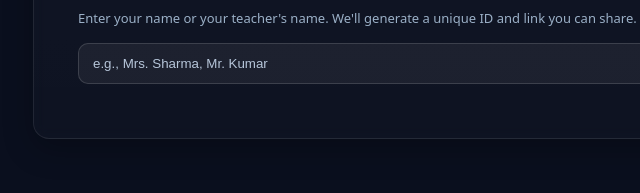
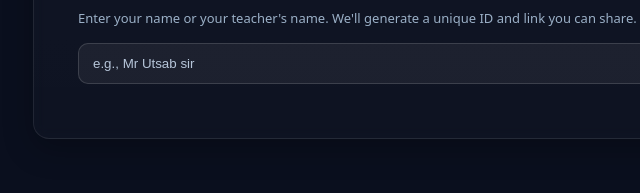
Before and after one commit to momin-AM/web, a website: page features/eventPage.html in a window 1280 px wide. Shown: the part 563-756 px from the top of the page, 137-777 px from the left. Drawn offline with Linux system fonts and the light colour scheme.

Commit message:
Update eventPage.html

```diff
--- a/features/eventPage.html
+++ b/features/eventPage.html
@@ -476,7 +476,7 @@
         <p class="hint">Enter your name or your teacher's name. We'll generate a unique ID and link you can share.</p>
 
         <div class="row">
-            <input id="nameInput" type="text" placeholder="e.g., Mrs. Sharma, Mr. Kumar" maxlength="80" />
+            <input id="nameInput" type="text" placeholder="e.g., Mr Utsab sir" maxlength="80" />
             <button id="generateBtn">Generate Greeting</button>
         </div>
 
```
